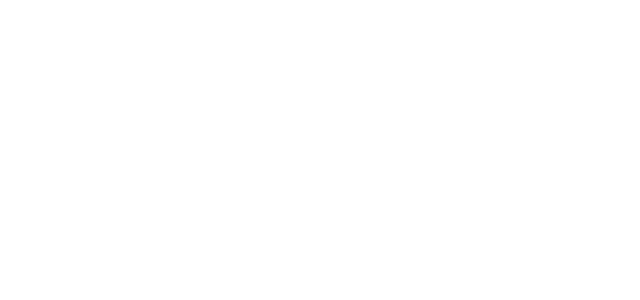
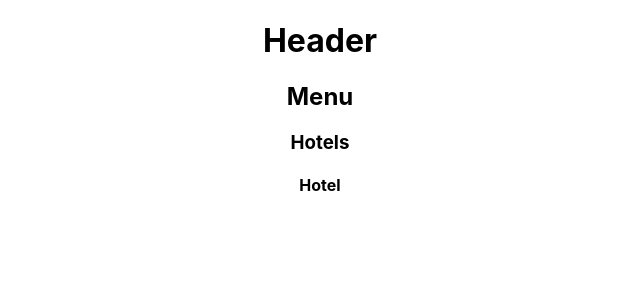
Before and after one commit to paleksanderr/resSys, a React (Create React App) app: page / in a window 1280 px wide. Shown: the top 300 px of the page, without its empty margins (320-960 px from the left). Built offline with nearby package versions, Linux system fonts and the light colour scheme.

Commit message:
first commit

```diff
--- a/package.json
+++ b/package.json
@@ -34,5 +34,8 @@
       "last 1 firefox version",
       "last 1 safari version"
     ]
+  },
+  "devDependencies": {
+    "prettier": "2.6.2"
   }
 }
--- a/src/App.js
+++ b/src/App.js
@@ -1,10 +1,16 @@
-
-import './App.css';
+import "./App.css";
+import Header from "./Component/Header/Header";
+import Menu from "./Component/Menu/Menu";
+import Hotels from "./Component/Hotels/Hotels";
+import Hotel from "./Component/Hotel/Hotel";
 
 function App() {
   return (
     <div className="App">
-
+      <Header />
+      <Menu />
+      <Hotels />
+      <Hotel />
     </div>
   );
 }
--- a/src/Component/Header/Header.js
+++ b/src/Component/Header/Header.js
@@ -1,7 +1,7 @@
 import React from 'react';
 
 function Header() {
-  return;
+  return <h1>Header</h1>;
 }
 
 export default Header;
--- /dev/null
+++ b/src/Component/Hotel/Hotel.js
@@ -0,0 +1,9 @@
+import React from "react";
+
+export default function Hotel() {
+  return (
+    <div className="menu">
+      <h4>Hotel</h4>
+    </div>
+  );
+}
--- /dev/null
+++ b/src/Component/Hotels/Hotels.js
@@ -0,0 +1,7 @@
+import React from "react";
+
+export default function Hotels() {
+  return (<div className="menu">
+    <h3>Hotels</h3>
+  </div>)
+}
--- /dev/null
+++ b/src/Component/Menu/Menu.js
@@ -0,0 +1,9 @@
+import React from 'react';
+
+export default function Menu() {
+  return (
+    <div className="menu">
+      <h2>Menu</h2>
+      </div>
+  );
+}
```
Also changed, not shown: 1 other file (tests, documents, lock files or other folders).
